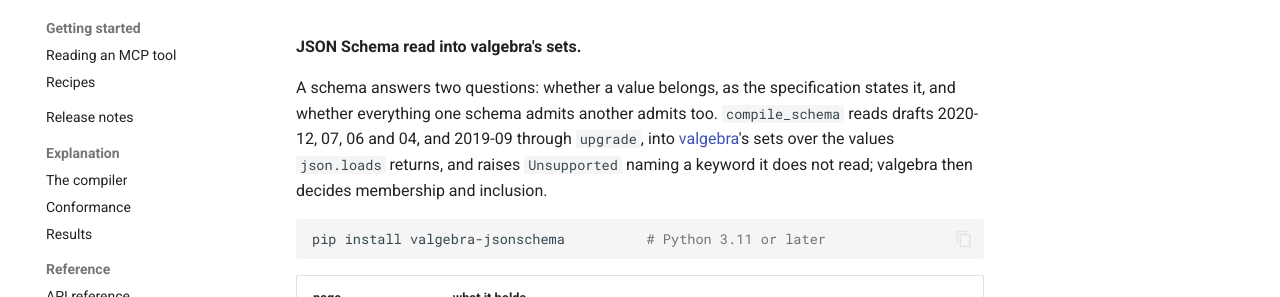
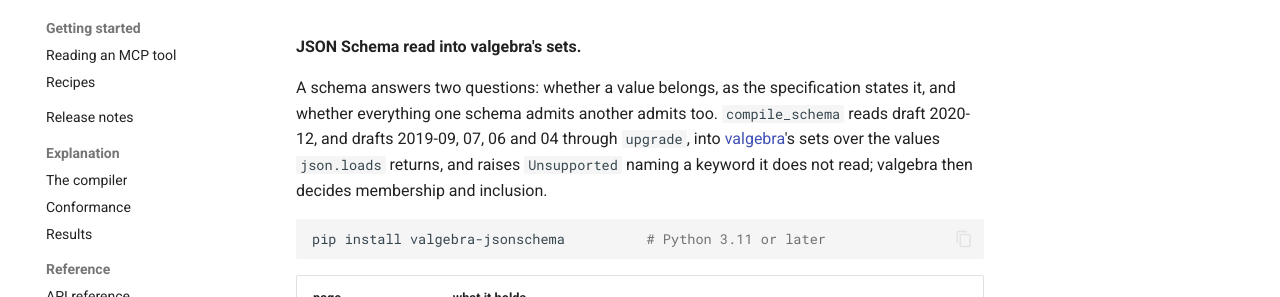
Before and after one commit to ppigazzini/valgebra-jsonschema, an MkDocs documentation site: the page built from docs/README.md, in a window 1280 px wide and 1167 px high. Shown: the part 146-443 px from the top of the window. Built offline with MkDocs 1.6.1 and Material for MkDocs 9.7.7, drawn with Linux system fonts in a browser that asks for light colours; comment, search, counter and statistics services are not loaded.

Commit message:
docs: the site's home names every draft read through upgrade
`compile_schema` rewrites a document in draft 2019-09, 07, 06 or 04 with `upgrade`
before it compiles, and reads draft 2020-12 as given. The site's home page and its
llms.txt summary say so, as the README and `docs/02-compiler.md` do.

````diff
--- a/docs/README.md
+++ b/docs/README.md
@@ -7,10 +7,11 @@ description: What valgebra-jsonschema is, how it reads JSON Schema into valgebra
 **JSON Schema read into valgebra's sets.**
 
 A schema answers two questions: whether a value belongs, as the specification states it, and
-whether everything one schema admits another admits too. `compile_schema` reads drafts 2020-12,
-07, 06 and 04, and 2019-09 through `upgrade`, into [valgebra](https://ppigazzini.github.io/valgebra/)'s sets over the
-values `json.loads` returns, and raises `Unsupported` naming a keyword it does not read; valgebra
-then decides membership and inclusion.
+whether everything one schema admits another admits too. `compile_schema` reads draft 2020-12,
+and drafts 2019-09, 07, 06 and 04 through `upgrade`, into
+[valgebra](https://ppigazzini.github.io/valgebra/)'s sets over the values `json.loads` returns,
+and raises `Unsupported` naming a keyword it does not read; valgebra then decides membership and
+inclusion.
 
 ```bash
 pip install valgebra-jsonschema          # Python 3.11 or later
--- a/mkdocs.yml
+++ b/mkdocs.yml
@@ -95,8 +95,8 @@ plugins:
   # renders.
   - llmstxt:
       markdown_description: >-
-        JSON Schema read into valgebra's sets. compile_schema reads drafts 2020-12, 07, 06 and
-        04, and 2019-09 through upgrade, into sets over the values json.loads returns, and
+        JSON Schema read into valgebra's sets. compile_schema reads draft 2020-12, and drafts
+        2019-09, 07, 06 and 04 through upgrade, into sets over the values json.loads returns, and
         refuses a keyword it does not read by name; valgebra then decides whether a value
         belongs, as the specification states it, and whether one schema's values all lie in
         another's. read_tool reads an MCP tool listing into its two contracts.
````
